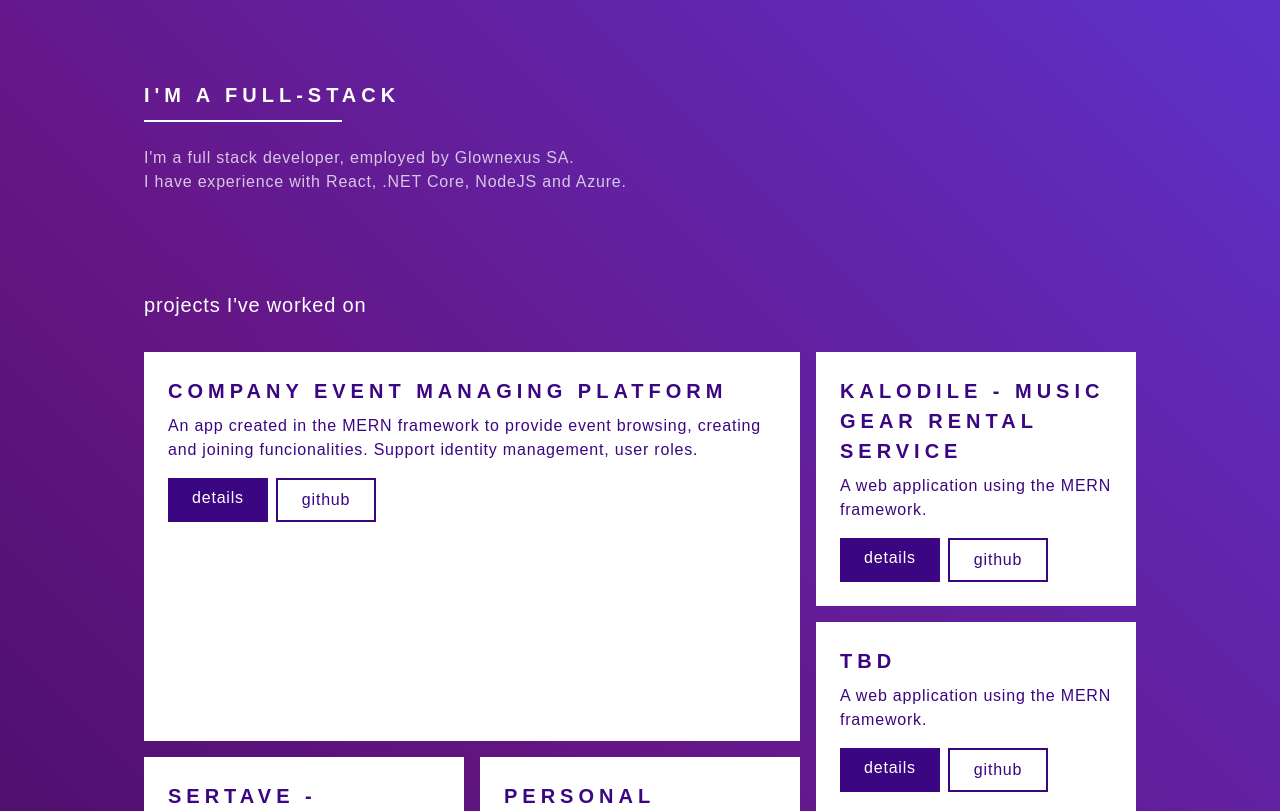
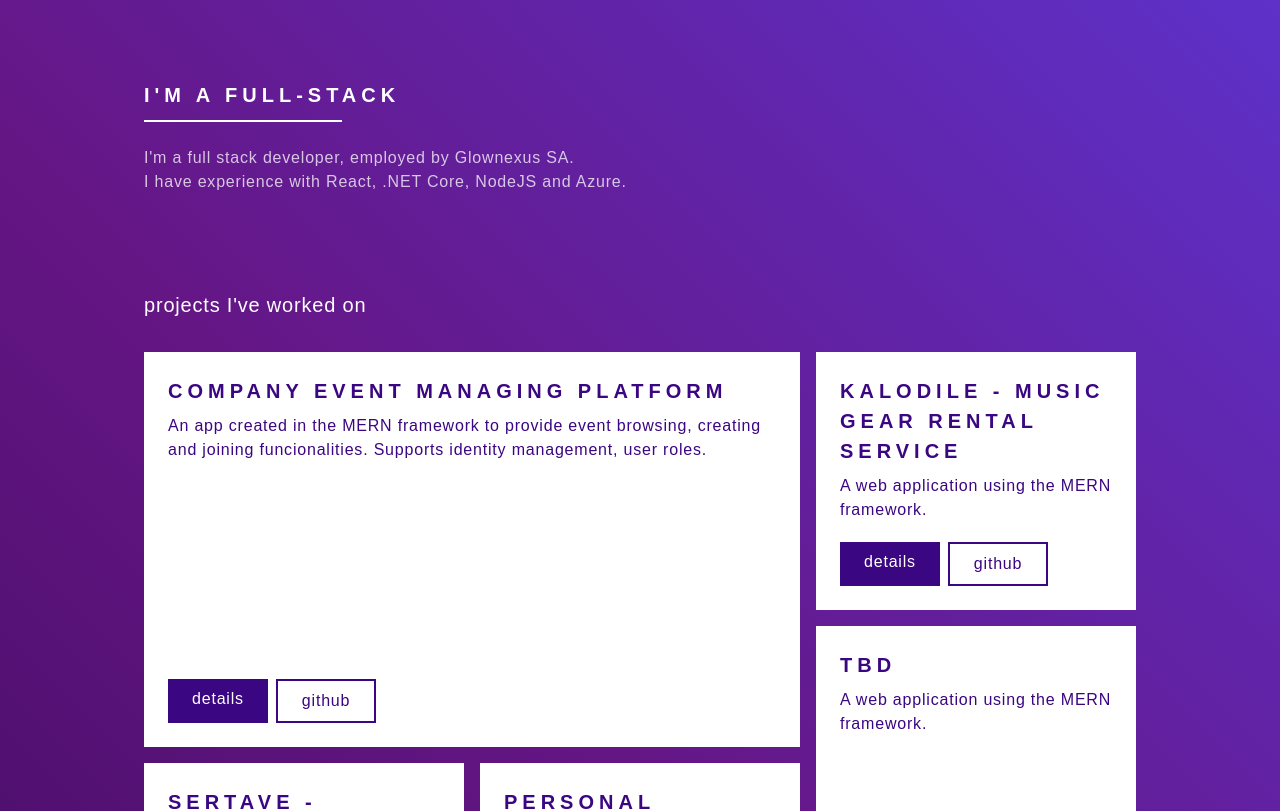
Before and after one commit to danielagg/personal-website-ts, a React (Create React App) app: page / in a window 1280 px wide. Shown: the top 811 px of the page. Built offline with nearby package versions, Linux system fonts and the light colour scheme.

Commit message:
Typo fix, details button alignments

```diff
--- a/src/App.tsx
+++ b/src/App.tsx
@@ -17,7 +17,7 @@ const App = () => {
         id: 1,
         name: "Company Event Managing Platform",
         description:
-          "An app created in the MERN framework to provide event browsing, creating and joining funcionalities. Support identity management, user roles.",
+          "An app created in the MERN framework to provide event browsing, creating and joining funcionalities. Supports identity management, user roles.",
         detailsLink: "event-organizer",
         githubLink: "https://github.com/danielagg/event-organizer/"
       },
--- a/src/components/Portfolio/PortfolioItem.tsx
+++ b/src/components/Portfolio/PortfolioItem.tsx
@@ -11,12 +11,12 @@ type PortfolioItemProp = {
 
 const PortfolioItem = ({ item }: PortfolioItemProp) => {
   return (
-    <div className="bg-white p-6 primary-blue h-full w-full">
+    <div className="relative bg-white p-6 primary-blue h-full w-full">
       <p className="text-xl uppercase font-raleway-bold wide-letter-spacing">
         {item.name}
       </p>
-      <p className="mt-2">{item.description}</p>
-      <div className="mt-4 flex">
+      <p className="mt-2 mb-16">{item.description}</p>
+      <div className="absolute bottom-0 mb-6 flex">
         <Button
           caption="details"
           variant={Variant.Blue}
```
